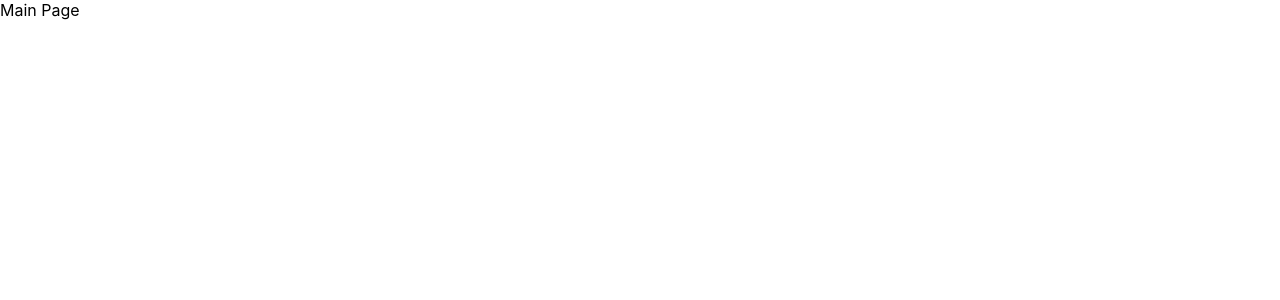
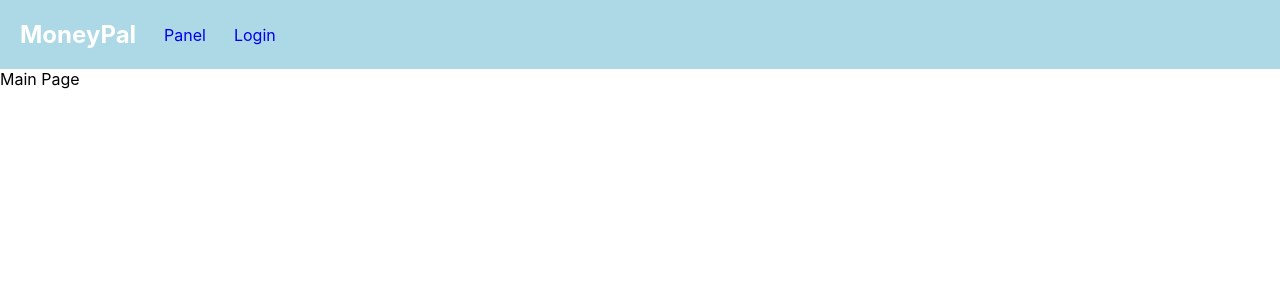
Before and after one commit to ivandax/moneypal, a React (Create React App) app: page / in a window 1280 px wide. Shown: the top 300 px of the page. Built offline with nearby package versions, Linux system fonts and the light colour scheme.

Commit message:
Implement basic header with styled components

```diff
--- a/package.json
+++ b/package.json
@@ -44,6 +44,7 @@
     ]
   },
   "devDependencies": {
+    "@types/styled-components": "^5.1.24",
     "@typescript-eslint/eslint-plugin": "^5.13.0",
     "@typescript-eslint/parser": "^5.13.0",
     "eslint": "^8.10.0",
--- a/src/App.tsx
+++ b/src/App.tsx
@@ -1,17 +1,34 @@
 import React from "react";
 import { BrowserRouter, Routes, Route } from "react-router-dom";
 
+// Views
 import { Welcome } from "./presentation/Welcome";
 import { Main } from "./presentation/Main";
 
+//Components
+import { Header } from "./presentation/components/Header";
+
+export interface Path {
+    route: "/" | "/welcome";
+    label: string;
+}
+
+const routes: Path[] = [
+    { route: "/", label: "Panel" },
+    { route: "/welcome", label: "Login" },
+];
+
 function App(): JSX.Element {
     return (
+        <>
             <BrowserRouter>
+                <Header routes={routes} />
                 <Routes>
                     <Route path="/welcome" element={<Welcome />} />
                     <Route path="/" element={<Main />} />
                 </Routes>
             </BrowserRouter>
+        </>
     );
 }
 
--- /dev/null
+++ b/src/presentation/components/Header.tsx
@@ -0,0 +1,45 @@
+import * as React from "react";
+import { Link } from "react-router-dom";
+import styled from "styled-components";
+
+import { Path } from "../../App";
+
+const Toolbar = styled.div`
+    display: flex;
+    align-items: center;
+    background-color: lightblue;
+    font-size: 1rem;
+    padding: 1em 1em;
+`;
+
+const LinkContainer = styled.div`
+    padding: 4px;
+    margin-left: 20px;
+    color: green;
+`;
+
+const Brand = styled.div`
+    font-weight: bold;
+    color: white;
+    font-size: 1.5em;
+    padding: 4px;
+`;
+
+interface HeaderProps {
+    routes: Path[];
+}
+
+export function Header({ routes }: HeaderProps): JSX.Element {
+    return (
+        <Toolbar>
+            <Brand>MoneyPal</Brand>
+            {routes.map(({ route, label }) => (
+                <LinkContainer key={route}>
+                    <Link to={route} style={{ textDecoration: "none" }}>
+                        {label}
+                    </Link>
+                </LinkContainer>
+            ))}
+        </Toolbar>
+    );
+}
```
Also changed, not shown: 2 other files (tests, documents, lock files or other folders). Lines whose indentation alone changed are shown as unchanged.
